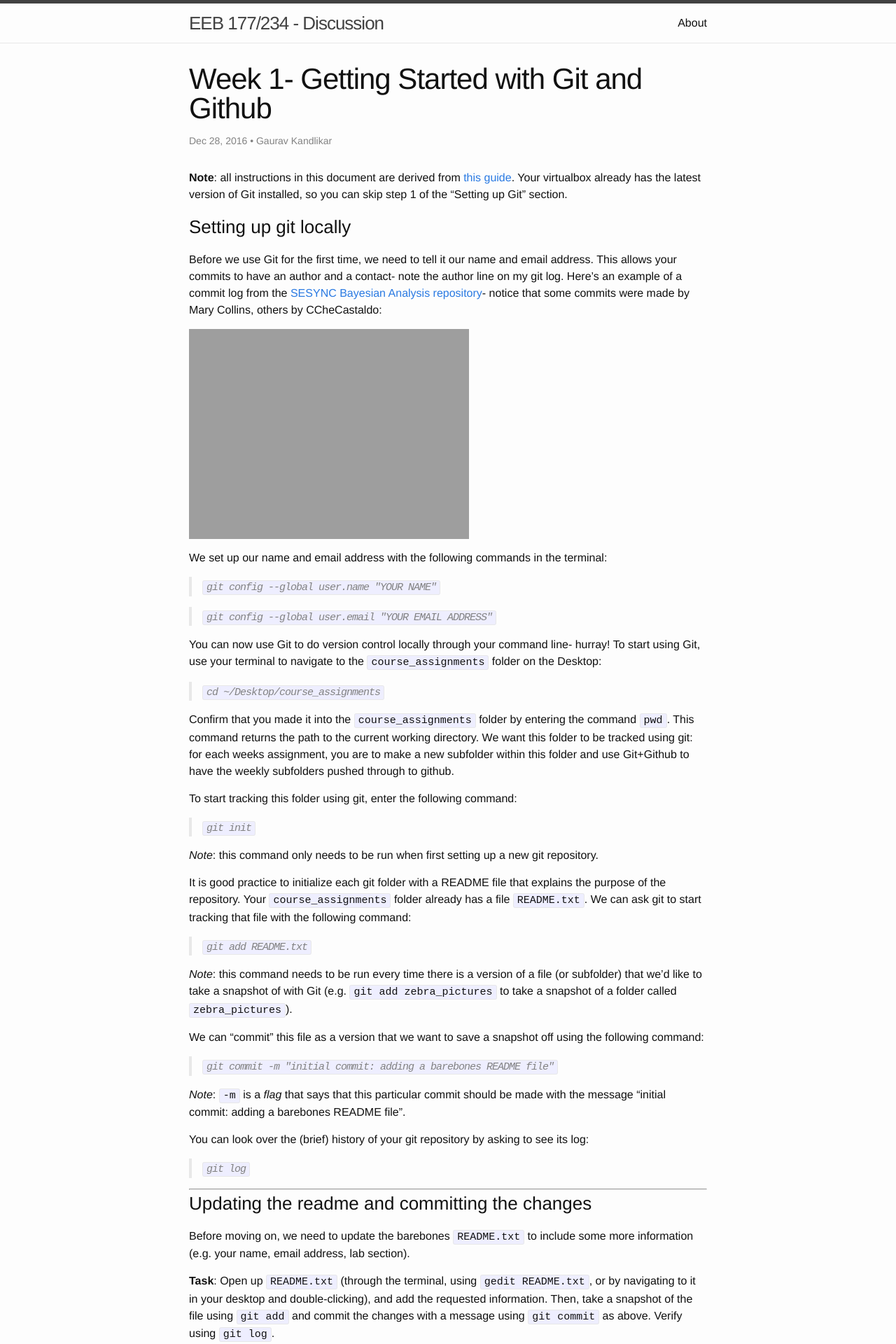
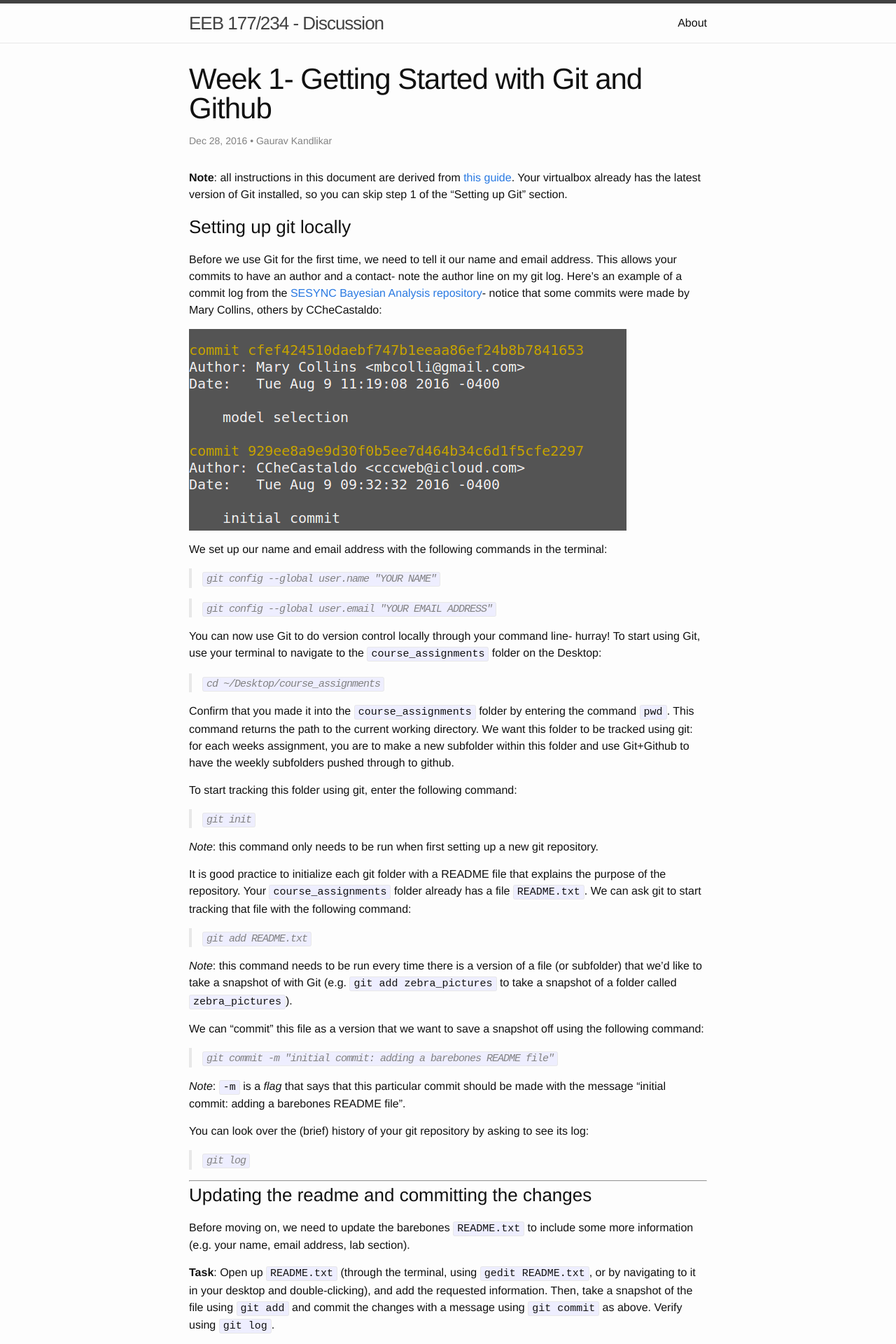
Before and after one commit to michaelalfaro/eeb177-W17.github.io, a Jekyll site: the page built from _posts/2016-12-28-setup-github.markdown, in a window 1280 px wide. Shown: the top 1920 px of the page at 70% size. Built offline with Jekyll 4.4.1, drawn with Linux system fonts in a browser that asks for light colours.

Commit message:
redoing image path

```diff
--- a/_posts/2016-12-28-setup-github.markdown
+++ b/_posts/2016-12-28-setup-github.markdown
@@ -11,7 +11,7 @@ author: Gaurav Kandlikar
 
 Before we use Git for the first time, we need to tell it our name and email address. This allows your commits to have an author and a contact- note the author line on my git log. Here's an example of a commit log from the [SESYNC Bayesian Analysis repository](https://github.com/gauravsk/SESYNCBayes)- notice that some commits were made by Mary Collins, others by CCheCastaldo:
 
-![]({{ site.url }}/_images/git-screenshot.png)
+![]({{ site.url }}/images/git-screenshot.png)
 
 
 We set up our name and email address with the following commands in the terminal:
```
